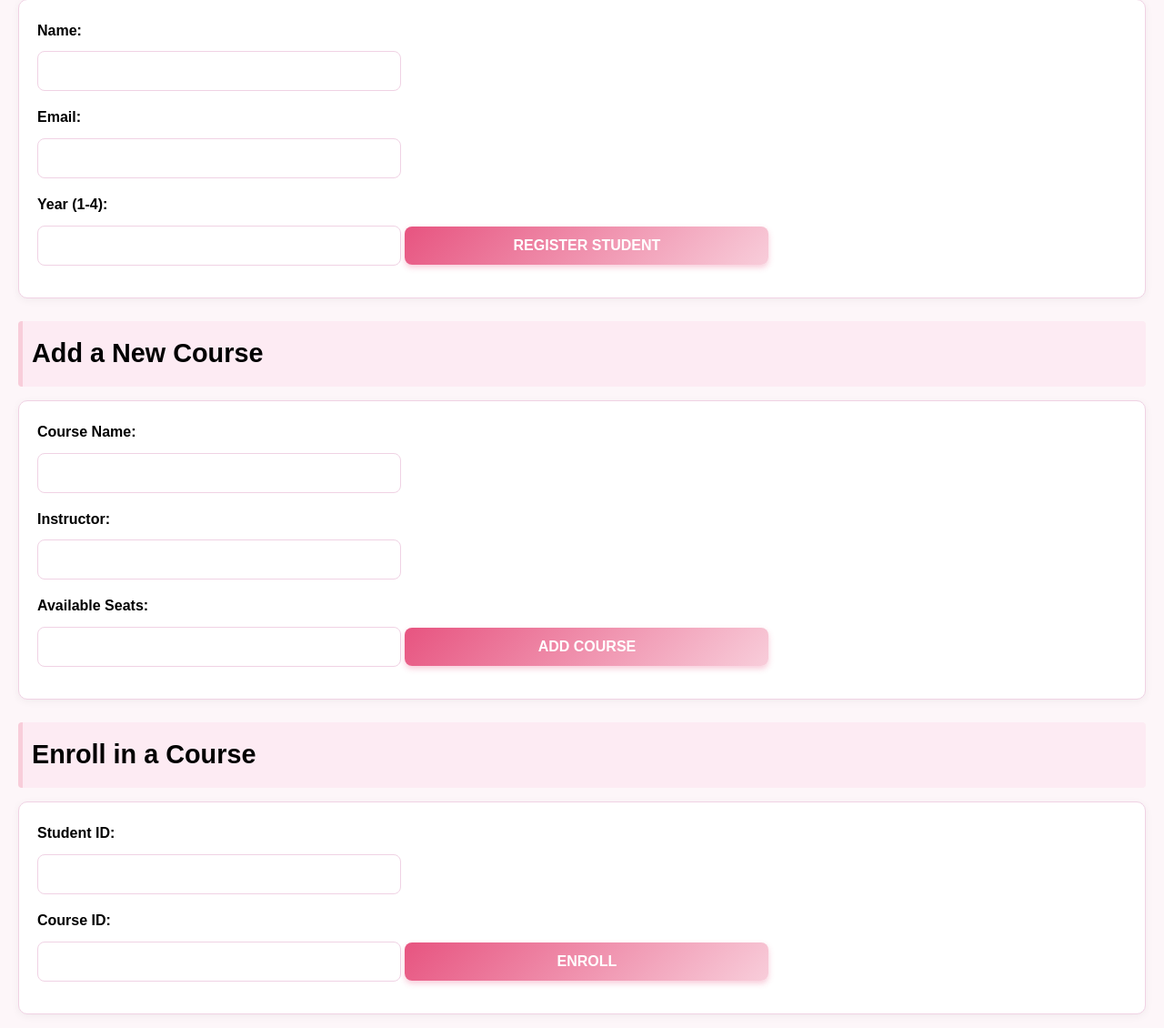
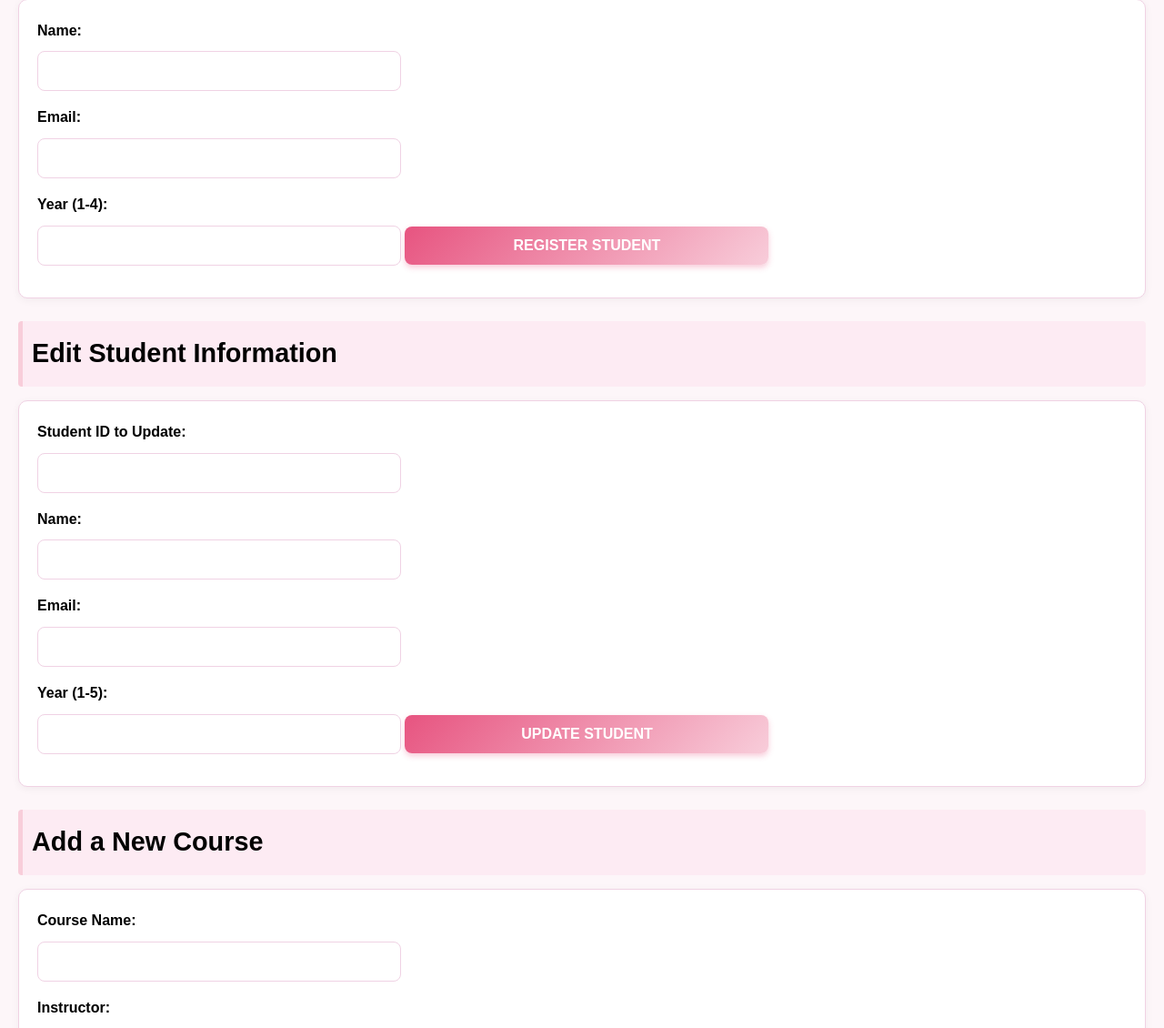
Before and after one commit to mdrummonds/COMP-421-Final-Project, a Flask app: page / in a window 1280 px wide. Shown: the part 237-1367 px from the top of the page at 91% size. Run offline with Flask 3, Linux system fonts and the light colour scheme.

Commit message:
added update student info option, fixed small issue with seat availability

```diff
--- a/app.py
+++ b/app.py
@@ -58,7 +58,7 @@ def init_db():
 # Route for the main page
 @app.route('/')
 def home():
-   return render_template('index.html')
+    return render_template('index.html')
 
 # Route to register a student
 @app.route('/register_student', methods=['POST'])
@@ -117,12 +117,14 @@ def enroll():
 
    conn = sqlite3.connect('class_database.db')
    cursor = conn.cursor()
+
+   # Check if the course has available seats
    cursor.execute('SELECT available_seats FROM courses WHERE id = ?', (course_id,))
-   available_seats = cursor.fetchone()[0]
+   available_seats = cursor.fetchone()
 
-   if available_seats > 0:
+   if available_seats and available_seats[0] > 0:
+       # Insert the enrollment record; the trigger will handle updating available_seats
        cursor.execute('INSERT INTO enrollments (student_id, course_id) VALUES (?, ?)', (student_id, course_id))
-       cursor.execute('UPDATE courses SET available_seats = available_seats - 1 WHERE id = ?', (course_id,))
        conn.commit()
        message = 'Student enrolled successfully!'
    else:
@@ -130,6 +132,7 @@ def enroll():
 
    conn.close()
    return jsonify({'message': message})
+
 
 @app.route('/student_courses/<int:student_id>', methods=['GET'])
 def student_courses(student_id):
@@ -174,6 +177,45 @@ def get_courses():
    ]
    return jsonify(courses_list)
 
+@app.route('/update_student/<int:student_id>', methods=['POST'])
+def update_student(student_id):
+    name = request.form['name']
+    email = request.form['email']
+    year = request.form['year']
+
+    # Validate and process year
+    try:
+        year = int(year)
+    except ValueError:
+        return jsonify({'message': 'Year must be a valid number between 1 and 5.'}), 400
+
+    if year < 1 or year > 5:
+        return jsonify({'message': 'Year must be between 1 and 5.'}), 400
+
+    conn = sqlite3.connect('class_database.db')
+    cursor = conn.cursor()
+
+    try:
+        # Update student information (excluding ID)
+        cursor.execute('''
+            UPDATE students
+            SET name = ?, email = ?, year = ?
+            WHERE id = ?
+        ''', (name, email, year, student_id))
+        conn.commit()
+
+        if cursor.rowcount == 0:
+            conn.close()
+            return jsonify({'message': 'Student not found.'}), 404
+
+    except sqlite3.IntegrityError:
+        conn.close()
+        return jsonify({'message': 'Email already exists. Please use a different email.'}), 400
+
+    conn.close()
+    return jsonify({'message': 'Student information updated successfully!'}), 200
+
+
 
 if __name__ == '__main__':
    init_db()
--- a/templates/index.html
+++ b/templates/index.html
@@ -18,6 +18,62 @@
         <input type="text" id="year" name="year" required>
         <button type="submit">Register Student</button>
     </form>
+
+
+    <h2>Edit Student Information</h2>
+    <form id="updateStudentForm" action="#" method="post">
+        <label for="edit_student_id">Student ID to Update:</label>
+        <input type="number" id="edit_student_id" name="student_id" required>
+
+        <label for="edit_name">Name:</label>
+        <input type="text" id="edit_name" name="name" required>
+
+        <label for="edit_email">Email:</label>
+        <input type="email" id="edit_email" name="email" required>
+
+        <label for="edit_year">Year (1-5):</label>
+        <input type="text" id="edit_year" name="year" required>
+
+        <button type="submit">Update Student</button>
+    </form>
+
+    <div id="updateResult"></div>
+
+    <script>
+        document.getElementById('updateStudentForm').onsubmit = async function (e) {
+            e.preventDefault();
+
+            const studentId = document.getElementById('edit_student_id').value;
+            const name = document.getElementById('edit_name').value;
+            const email = document.getElementById('edit_email').value;
+            const year = document.getElementById('edit_year').value;
+
+            const response = await fetch(`/update_student/${studentId}`, {
+                method: 'POST',
+                headers: {
+                    'Content-Type': 'application/x-www-form-urlencoded',
+                },
+                body: new URLSearchParams({
+                    name,
+                    email,
+                    year,
+                }),
+            });
+
+            const resultDiv = document.getElementById('updateResult');
+            if (response.ok) {
+                const data = await response.json();
+                resultDiv.innerHTML = `<p>${data.message}</p>`;
+            } else {
+                const errorData = await response.json();
+                resultDiv.innerHTML = `<p style="color: red;">${errorData.message}</p>`;
+            }
+        };
+    </script>
+
+
+
+
 
     <h2>Add a New Course</h2>
     <form action="/add_course" method="post">
@@ -45,6 +101,7 @@
         <input type="number" id="student_id_view" name="student_id" required>
         <button type="submit">Get Enrollments</button>
     </form>
+
 
     <h2>Available Courses</h2>
     <a href="{{ url_for('get_courses') }}">View Courses</a>
```
Also changed, not shown: class_database.db.
